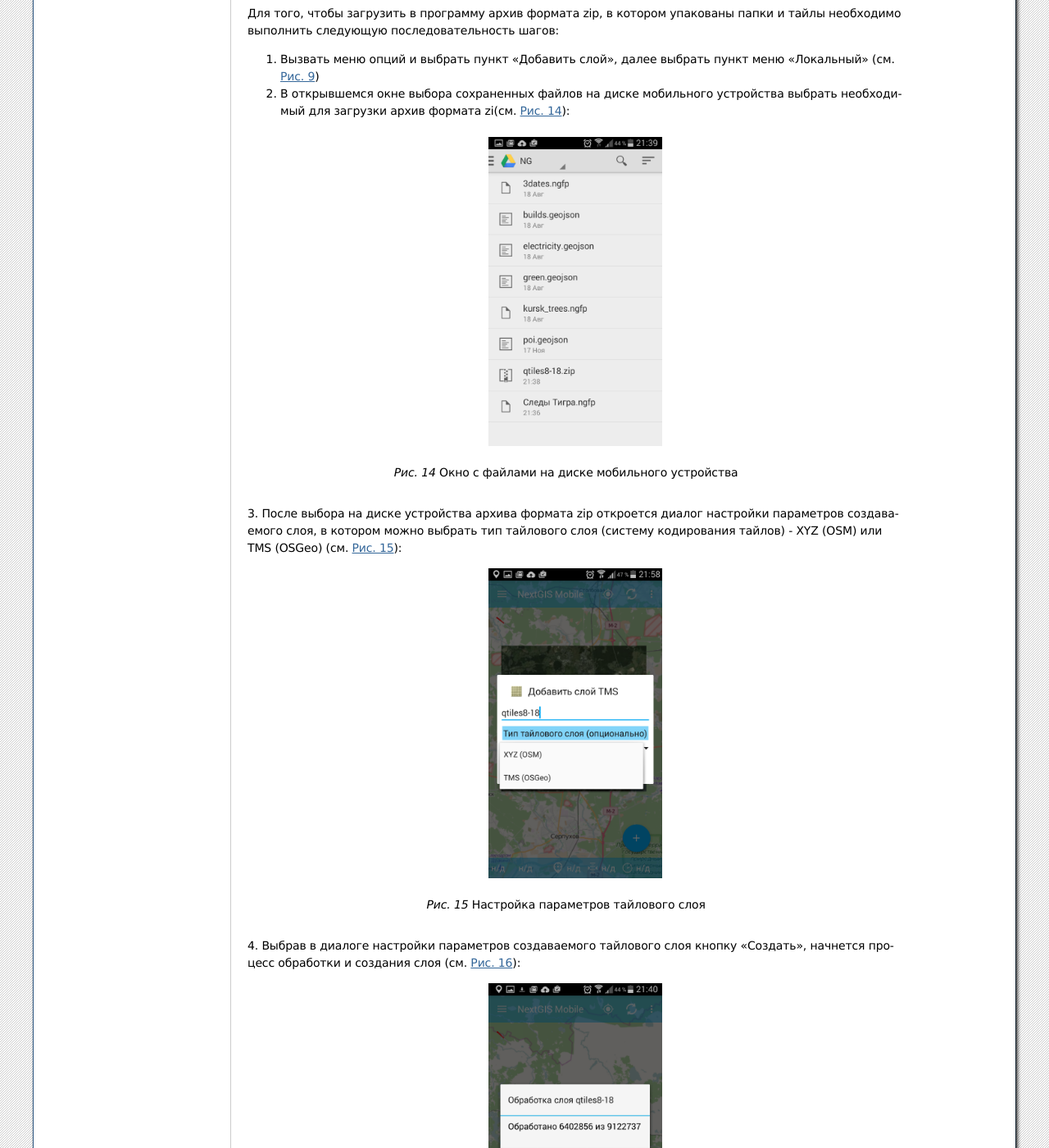
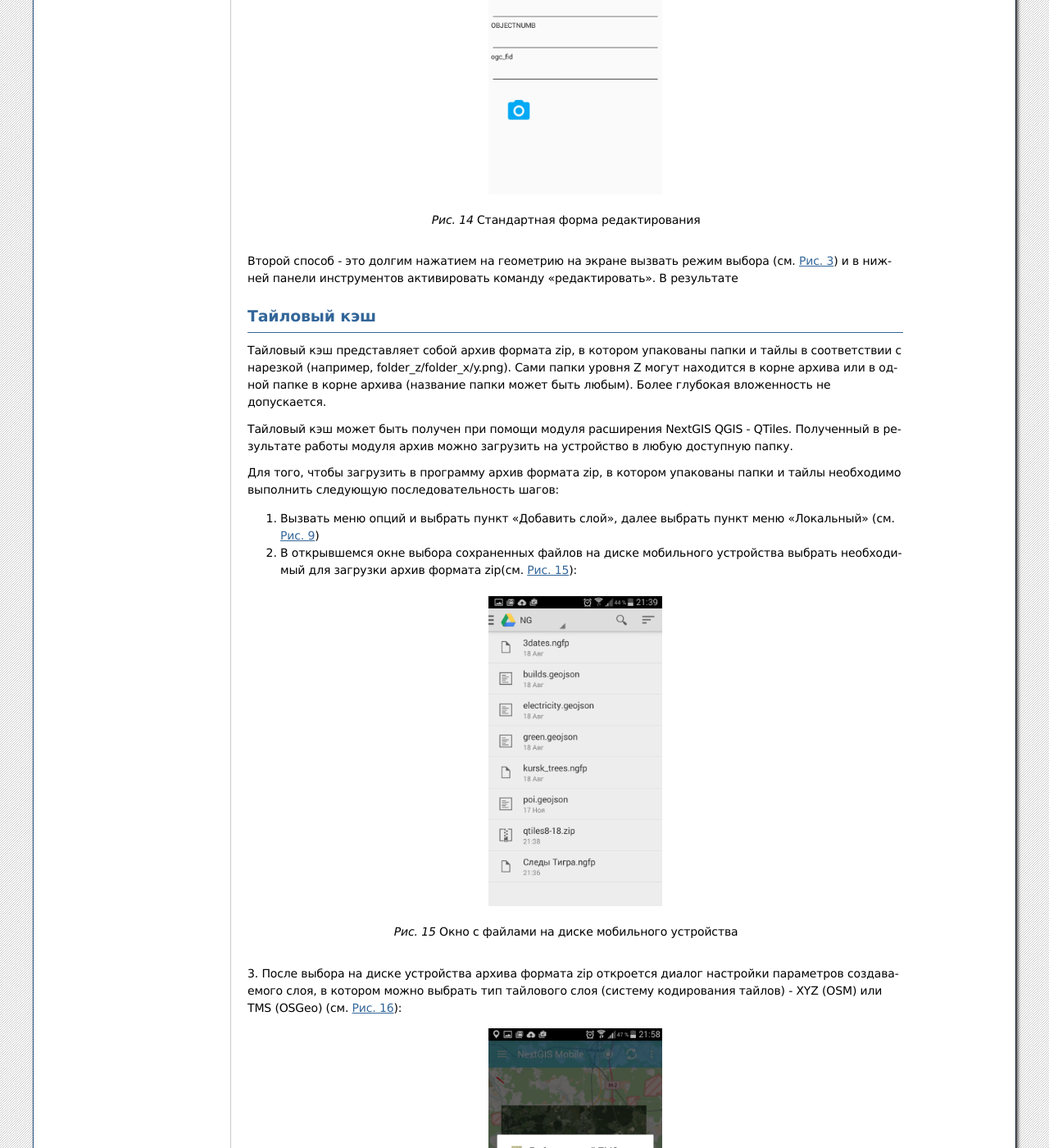
Before and after one commit to nextgis/docs_ngmobile, a Sphinx documentation site: the page built from source/load_geodata.rst, in a window 1280 px wide and 1400 px high, scrolled down 3441 px. Shown: the whole window at 82% size. Built offline with Sphinx 7.4.7, drawn with Linux system fonts in a browser that asks for light colours; formulas are drawn with MathJax 3; some of the changed text lies outside the part shown.

Commit message:
особенности редактирования геоджейсон

```diff
--- a/source/load_geodata.rst
+++ b/source/load_geodata.rst
@@ -85,6 +85,23 @@
    Подробнее о формате GeoJSON можно прочитать в его `спецификации <http://geojson.org/>`_.
    GeoJSON основывается на формате JSON (см. `RFC 4627 <https://www.ietf.org/rfc/rfc4627.txt>`_).
 
+Особенностью редактирования файла формата GeoJSON является заполнение стандартной
+формы редактирования атрибутов слоя. Пример стандартной формы редактирования атрибутов
+слоя (см. :numref:`ngmobile_standard_form_layer_attributes_pic`):
+
+.. figure:: _static/standard_form_layer_attributes.png
+   :name: ngmobile_standard_form_layer_attributes_pic
+   :align: center
+   :height: 10cm
+
+   Стандартная форма редактирования
+
+Второй способ - это долгим нажатием на геометрию на экране вызвать режим выбора
+(см. :numref:`ngmobile_selectmode_pic`) и в нижней панели инструментов активировать команду
+"редактировать".
+В результате
+
+
 Тайловый кэш
 ------------
 
@@ -103,7 +120,7 @@
 1. Вызвать меню опций и выбрать пункт "Добавить слой", далее выбрать пункт меню        "Локальный" (см. :numref:`ngmobile_add_ngw_layer_geo_pic`)
 
 2. В открывшемся окне выбора сохраненных файлов на диске мобильного устройства
-   выбрать необходимый для загрузки архив формата zi(см. :numref:`ngmobile_files_on_the_drive_unit_tms_pic`):
+   выбрать необходимый для загрузки архив формата ziр(см. :numref:`ngmobile_files_on_the_drive_unit_tms_pic`):
 
 .. figure:: _static/files_on_the_drive_unit_tms.png
    :name: ngmobile_files_on_the_drive_unit_tms_pic
@@ -151,6 +168,16 @@
 .. versionadded:: 2.2
 
 Файл формата ngfb получается в результате работы программы NextGIS FormBuilder и представляет собой :term:`GeoJSON` файл с дополнительной информацией, которые упакованы в архив zip, но расширением ngfb.
+
+Для того, чтобы загрузить в программу файл формата ngfb, необходимо выполнить
+следующую последовательность шагов:
+
+
+1. Вызвать меню опций и выбрать пункт "Добавить слой", далее выбрать пункт меню        "Локальный" (см. :numref:`ngmobile_add_ngw_layer_geo_pic`)
+
+2. В открывшемся окне выбора сохраненных файлов на диске мобильного устройства
+   выбрать необходимый для загрузки файл формата ngfb (см. :numref:`ngmobile_files_on_the_drive_unit_tms_pic`)
+
 
 
 Подключение тайлового сервиса
```
Also changed, not shown: source/_static/standard_form_layer_attributes.png (added).
